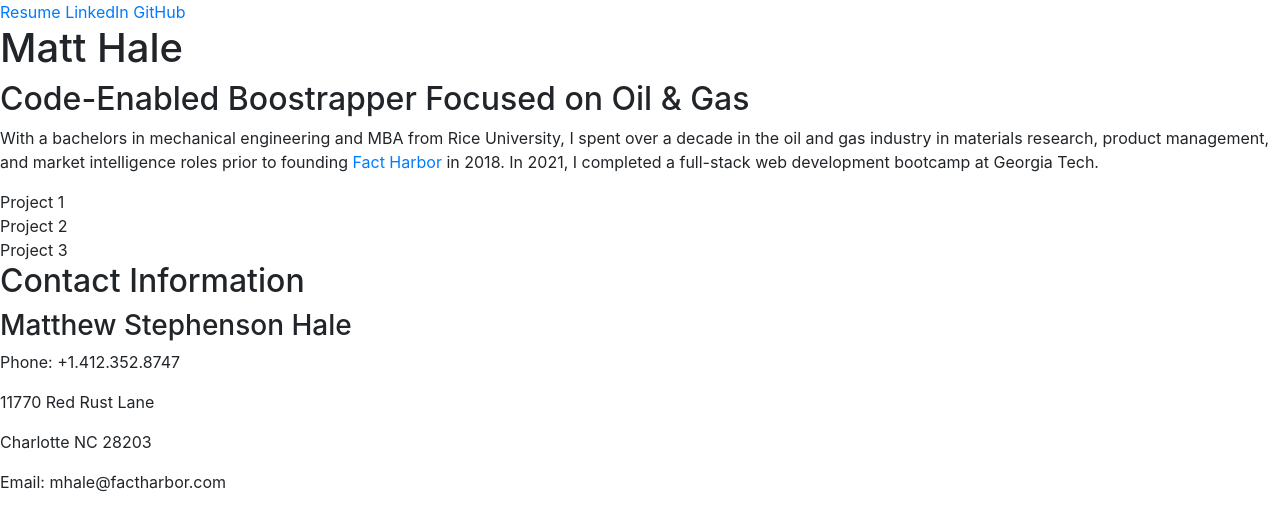
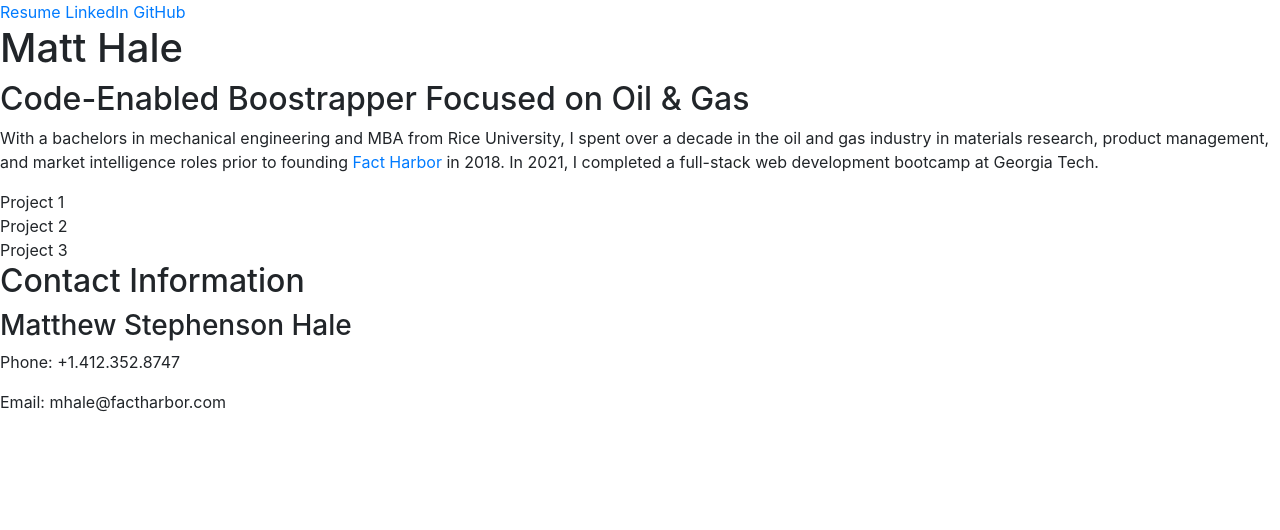
Before and after one commit to matthale11/portfolio-page, a plain HTML site: page index.html in a window 1280 px wide. Drawn offline with nearby package versions, Linux system fonts and the light colour scheme.

Commit message:
removed address

```diff
--- a/index.html
+++ b/index.html
@@ -31,8 +31,6 @@
             <h2>Contact Information</h2>
             <h3>Matthew Stephenson Hale</h3>
             <p>Phone: +1.412.352.8747</p>
-            <p>11770 Red Rust Lane</p>
-            <p>Charlotte NC 28203</p>
             <p>Email: mhale@factharbor.com</p>
         </section>
     </main>
```
